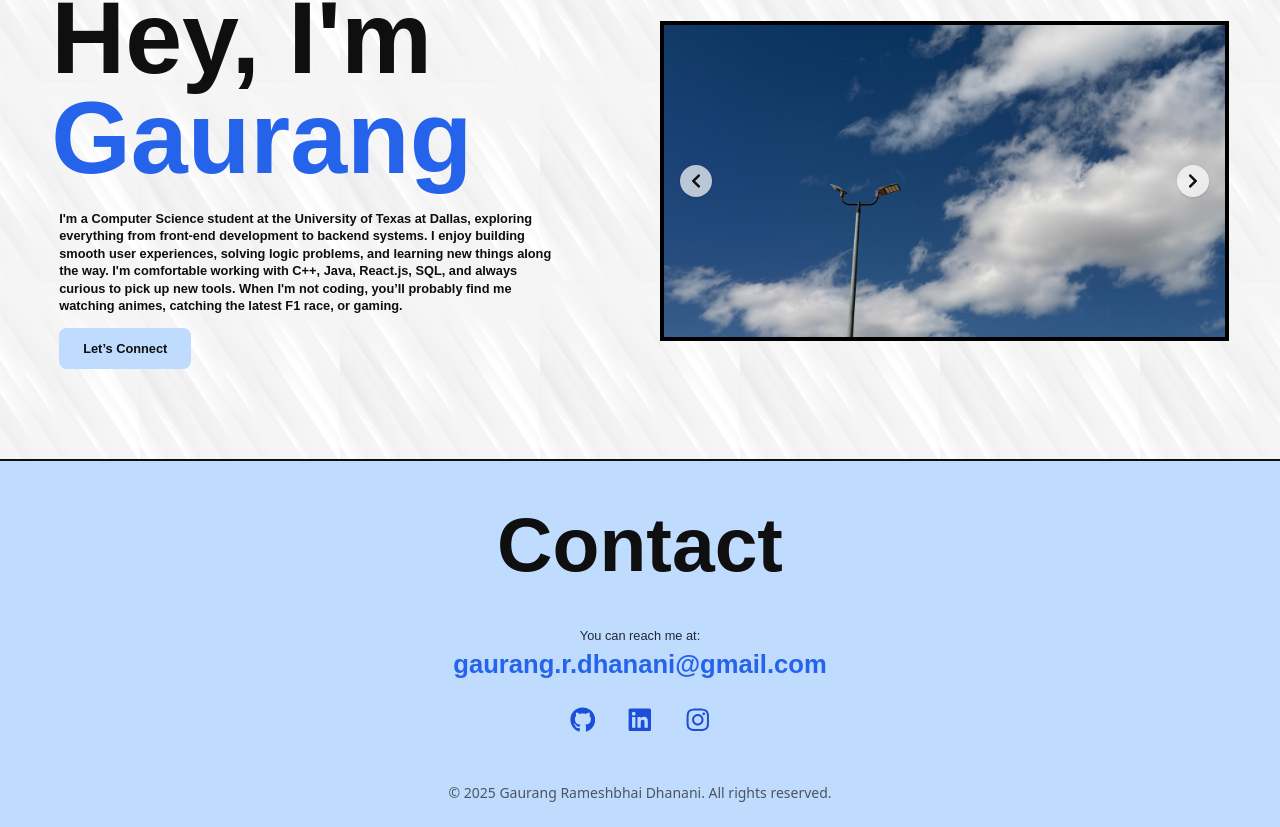
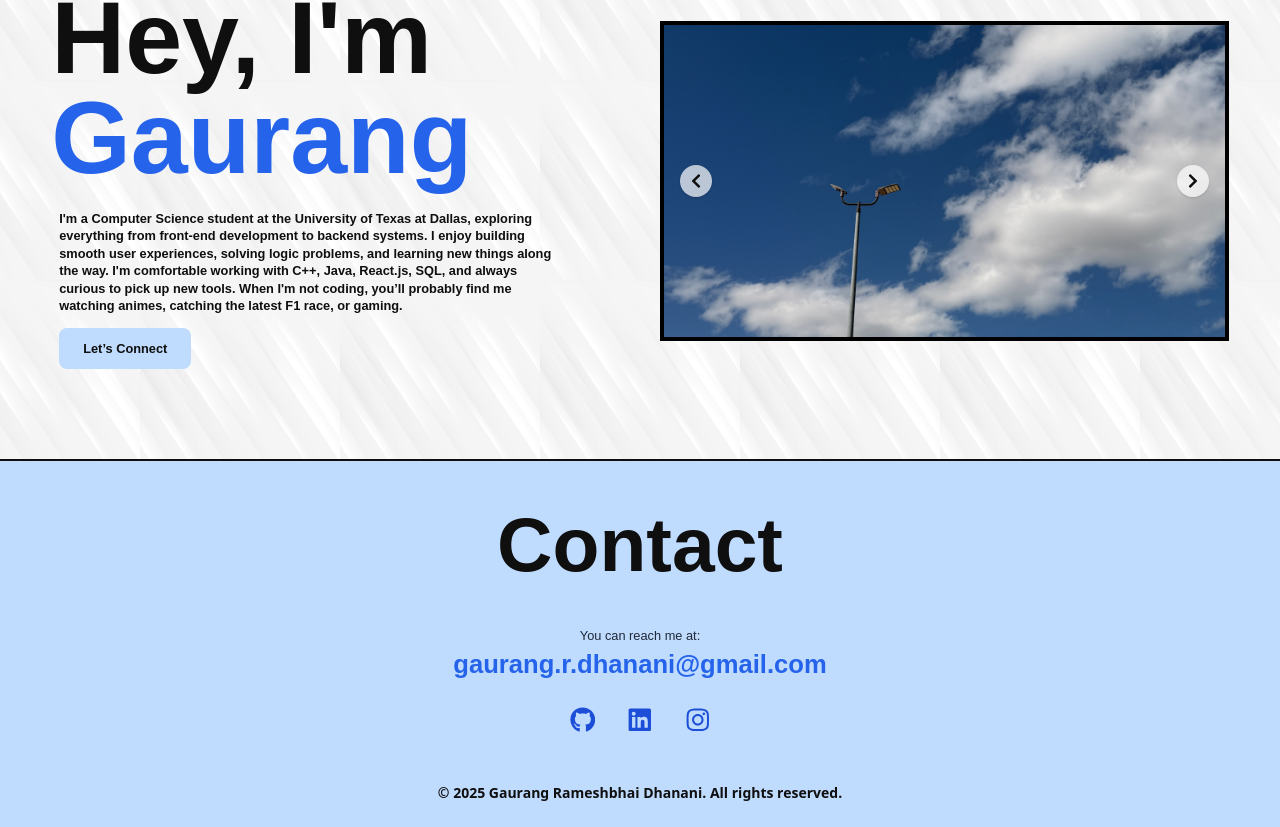
Before and after one commit to gaurangdhanani/my-portfolio, a React (Create React App) app: page / in a window 1280 px wide. Shown: the part 164-991 px from the top of the page. Built offline with nearby package versions, Linux system fonts and the light colour scheme; a web font is replaced by a local one.

Commit message:
Final V1.4

```diff
--- a/src/App.js
+++ b/src/App.js
@@ -21,7 +21,7 @@ function App() {
                 <HeroSection />
                 <Divider />
                 <Contact />
-                <footer className="w-full bg-blue-200 text-center py-6 text-sm text-gray-600 dark:text-gray-300 font-montserrat">
+                <footer className="w-full bg-blue-200 text-center py-6 text-sm [#0f0f0f] font-semibold dark:text-gray-300 font-montserrat">
                   © {new Date().getFullYear()} Gaurang Rameshbhai Dhanani. All rights reserved.
                 </footer>
               </>
```
